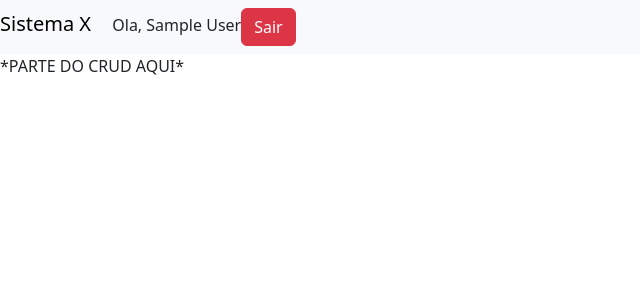
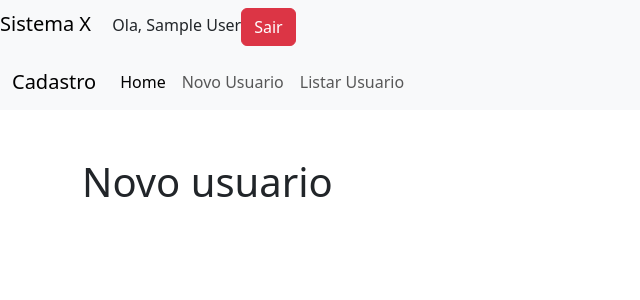
Before and after one commit to IanServio/ProjetoPHP, a PHP site: page /admin/dashboard.php?page=novo in a window 1280 px wide. Shown: the top 300 px of the page, without its empty margins (0-640 px from the left). Run offline with PHP 8.4, Linux system fonts and the light colour scheme; the visitor is signed in with stand-in values (Sample User, id 1).

Commit message:
Iniciando criacao do CRUD

```diff
--- a/admin/dashboard.php
+++ b/admin/dashboard.php
@@ -24,6 +24,44 @@
                 ?>
             </div>
         </nav>
-        *PARTE DO CRUD AQUI*
+        <nav class="navbar navbar-expand-lg bg-body-tertiary">
+            <div class="container-fluid">
+                <a class="navbar-brand" href="#">Cadastro</a>
+                <button class="navbar-toggler" type="button" data-bs-toggle="collapse" data-bs-target="#navbarNav" aria-controls="navbarNav" aria-expanded="false" aria-label="Toggle navigation">
+                <span class="navbar-toggler-icon"></span>
+                </button>
+                <div class="collapse navbar-collapse" id="navbarNav">
+                <ul class="navbar-nav">
+                    <li class="nav-item">
+                    <a class="nav-link active" aria-current="page" href="dashboard.php">Home</a>
+                    </li>
+                    <li class="nav-item">
+                    <a class="nav-link" href="?page=novo">Novo Usuario</a>
+                    </li>
+                    <li class="nav-item">
+                    <a class="nav-link" href="?page=listar">Listar Usuario</a>
+                    </li>
+                </ul>
+                </div>
+            </div>
+        </nav>
+        <div class="container">
+            <div class="row">
+                <div class="col mt-5">
+                    <?php
+                        switch($_REQUEST['page']){
+                            case"novo":
+                                include("novousuario.php");
+                            break;
+                            case "listar":
+                                include("listarusuario.php");
+                            break;
+                            default:
+                                echo "<h1> Bem Vindo! </h1>";
+                        }
+                    ?>
+                </div>
+            </div>
+        </div>
     </body>
 </html>
--- /dev/null
+++ b/admin/listarusuario.php
@@ -0,0 +1 @@
+<h1> Listar usuarios</h1>
--- a/admin/login.php
+++ b/admin/login.php
@@ -6,7 +6,7 @@
     }
 
 
-    include_once('config.php');
+    include_once('configBDadmin.php');
 
     $usuario = $_POST['usuario'];
     $senha = $_POST['senha'];
--- /dev/null
+++ b/admin/novousuario.php
@@ -0,0 +1 @@
+<h1> Novo usuario</h1>
```
Also changed, not shown: admin/configBDadmin.php (renamed from admin/config.php).
